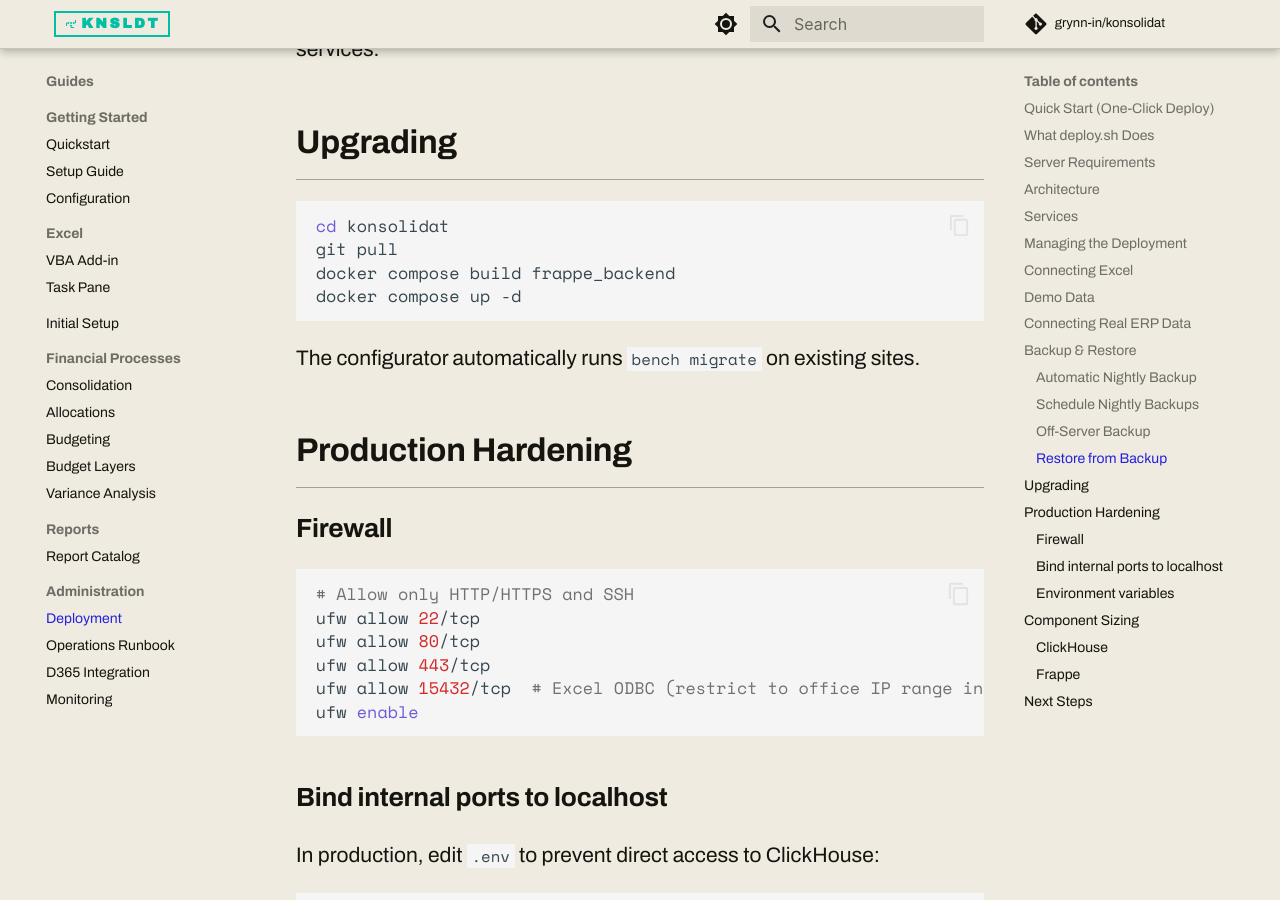
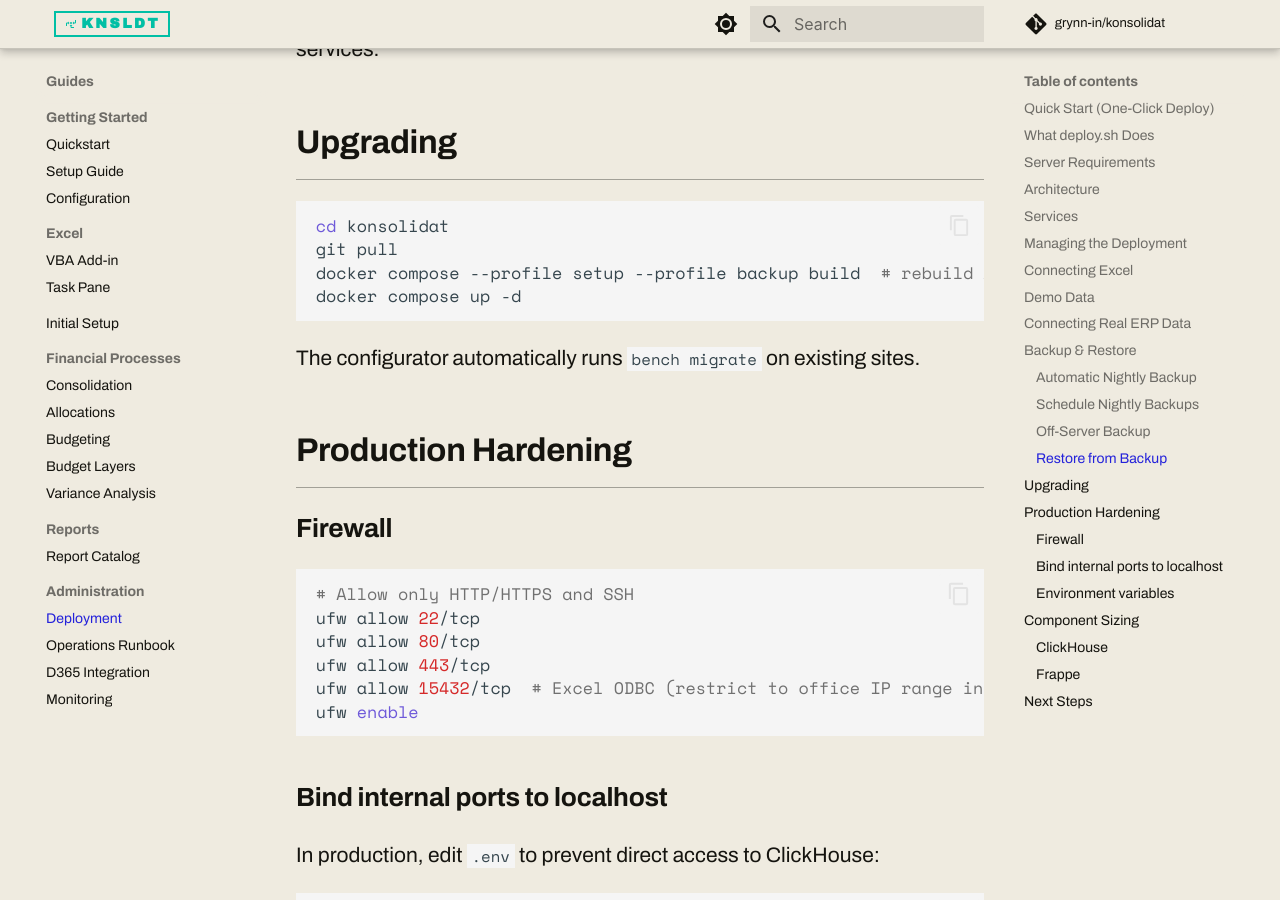
Before and after one commit to grynn-in/konsolidat, an MkDocs documentation site: the page built from docs/admin-guide/deployment-guide.md, in a window 1280 px wide and 900 px high, scrolled down 8134 px. Built offline with MkDocs 1.6.1 and Material for MkDocs 9.7.7, drawn with Linux system fonts in a browser that asks for light colours; comment, search, counter and statistics services are not loaded.

Commit message:
fix(deploy): rebuild all Frappe services, not just frappe_backend (#58) (#95)
* fix(deploy): rebuild all Frappe services, not just frappe_backend

configurator, frappe_backend, frappe_worker and frappe_scheduler all
derive from x-frappe-common but resolve to separate images. Building only
frappe_backend left worker/scheduler/configurator on stale app code after
a redeploy, causing version skew between services sharing the same app.

Use bare `docker compose build` so every service with a build context (the
Frappe ones) is rebuilt; image-only services are untouched.

Fixes grynn-in/konsolidat#58

Co-Authored-By: Claude Opus 4.8 (1M context) <noreply@anthropic.com>

* review fixes (#58): rebuild profile-gated services; fix upgrade doc

Two independent reviews:
- Bare `docker compose build` skips profile-gated services (configurator,
  dbt_init under `setup`; backup under `backup`), so a redeploy could still
  run a stale configurator (which executes `bench migrate`). Activate the
  profiles: `docker compose --profile setup --profile backup build`.
- docs/admin-guide/deployment-guide.md upgrade snippet still showed
  `docker compose build frappe_backend`, reintroducing the same skew in the
  documented manual path — updated to match.

Co-Authored-By: Claude Opus 4.8 (1M context) <noreply@anthropic.com>

---------

Co-authored-by: pyy3 <poiyee.yuen@grynn.ch>
Co-authored-by: Claude Opus 4.8 (1M context) <noreply@anthropic.com>

````diff
--- a/docs/admin-guide/deployment-guide.md
+++ b/docs/admin-guide/deployment-guide.md
@@ -257,7 +257,7 @@ This restores MariaDB, ClickHouse, and Frappe files, then restarts services.
 ```bash
 cd konsolidat
 git pull
-docker compose build frappe_backend
+docker compose --profile setup --profile backup build  # rebuild ALL Frappe services, not just the backend
 docker compose up -d
 ```
 
````
Also changed, not shown: 1 other file.
